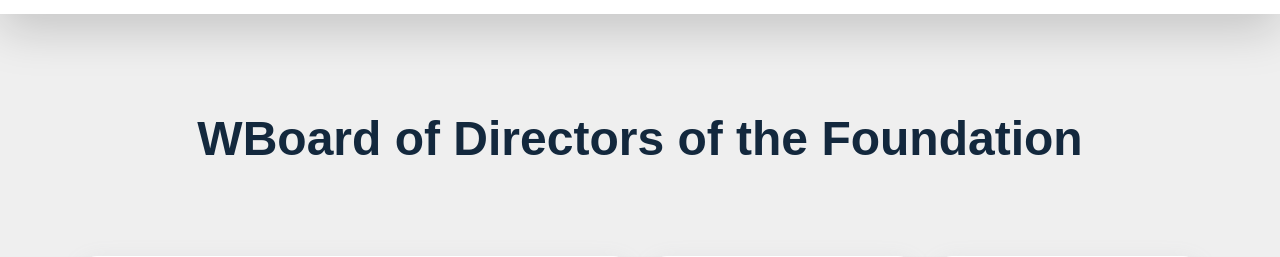
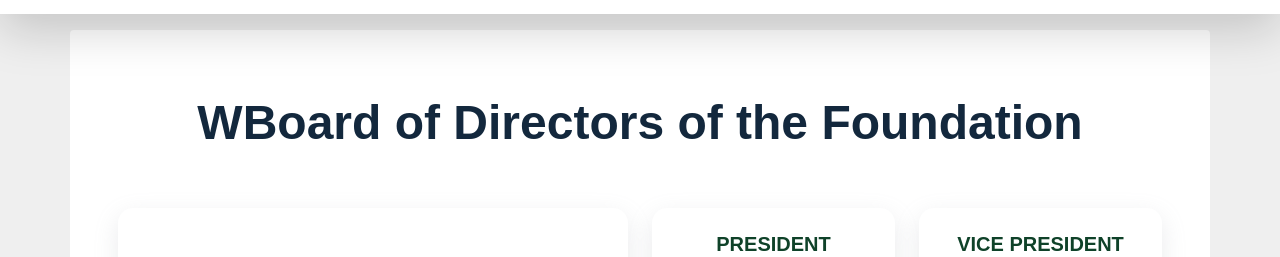
Before and after one commit to MEE-POONG/Homeagain, a Next.js app: page /about/committee in a window 1280 px wide. Shown: the part 141-398 px from the top of the page. Built offline with nearby package versions, Linux system fonts and the light colour scheme; a web font is replaced by a local one.

Commit message:
bg-committ

```diff
--- a/src/pages/about/committee.tsx
+++ b/src/pages/about/committee.tsx
@@ -13,8 +13,9 @@ const Committee: React.FC = () => {
     return (
         <>
             <LayOut>
-                <section className="about-section container text-center py-5 ">
-                    <div className="py-5 origin-section">
+                <section className="about-section text-center p-3">
+                    <div className="container bg-white p-lg-5 rounded-3">
+                    <div className="py-3 origin-section">
                         <p className="display-5">
                             {currentLanguage === "EN"
                                 ? "WBoard of Directors of the Foundation"
@@ -72,6 +73,7 @@ const Committee: React.FC = () => {
                         ))}
                     </div>
                     {/* <Image className="w-100" src="/images/Beige-Mod.png" alt="committee" /> */}
+                    </div>
                 </section>
             </LayOut >
         </>
--- a/src/pages/about/origin.tsx
+++ b/src/pages/about/origin.tsx
@@ -18,6 +18,8 @@ export default function OrigigSection() {
                     <div className=" m-sm-3 m-lg-5 py-5 shadow-snm">
                         <img src="/images/cer2.jpg" className="w-lg-50 w-75" alt="" />
                     </div>
+
+
                 </section>
             </LayOut>
         </>
```
